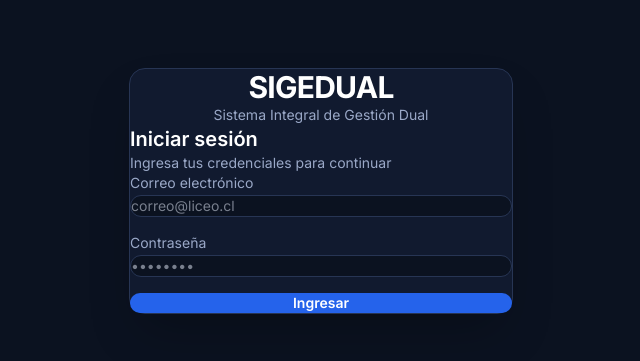
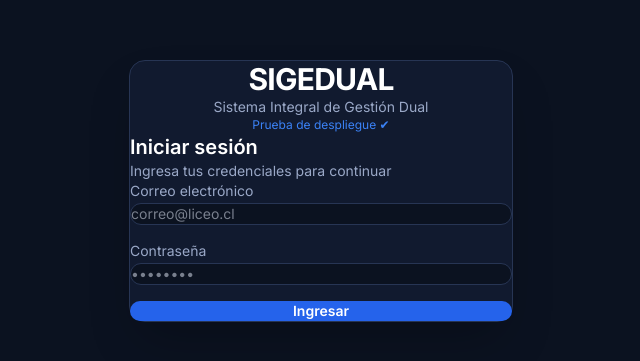
Before and after one commit to toyodionicio353-cpu/sigedual-app, a Next.js app: page /login in a window 1280 px wide. Shown: the part 209-570 px from the top of the page, without its empty margins (319-959 px from the left). Built offline with nearby package versions, Linux system fonts and the light colour scheme; no server answers.

Commit message:
Prueba: agregar texto de verificación de despliegue en login

```diff
--- a/app/login/page.tsx
+++ b/app/login/page.tsx
@@ -47,6 +47,9 @@ export default function LoginPage() {
           </h1>
           <p style={{ color: "var(--text-secondary)" }} className="text-sm mt-2">
             Sistema Integral de Gestión Dual
+          </p>
+          <p style={{ color: "var(--accent-blue-light)" }} className="text-xs mt-1">
+            Prueba de despliegue ✔
           </p>
         </div>
 
```
